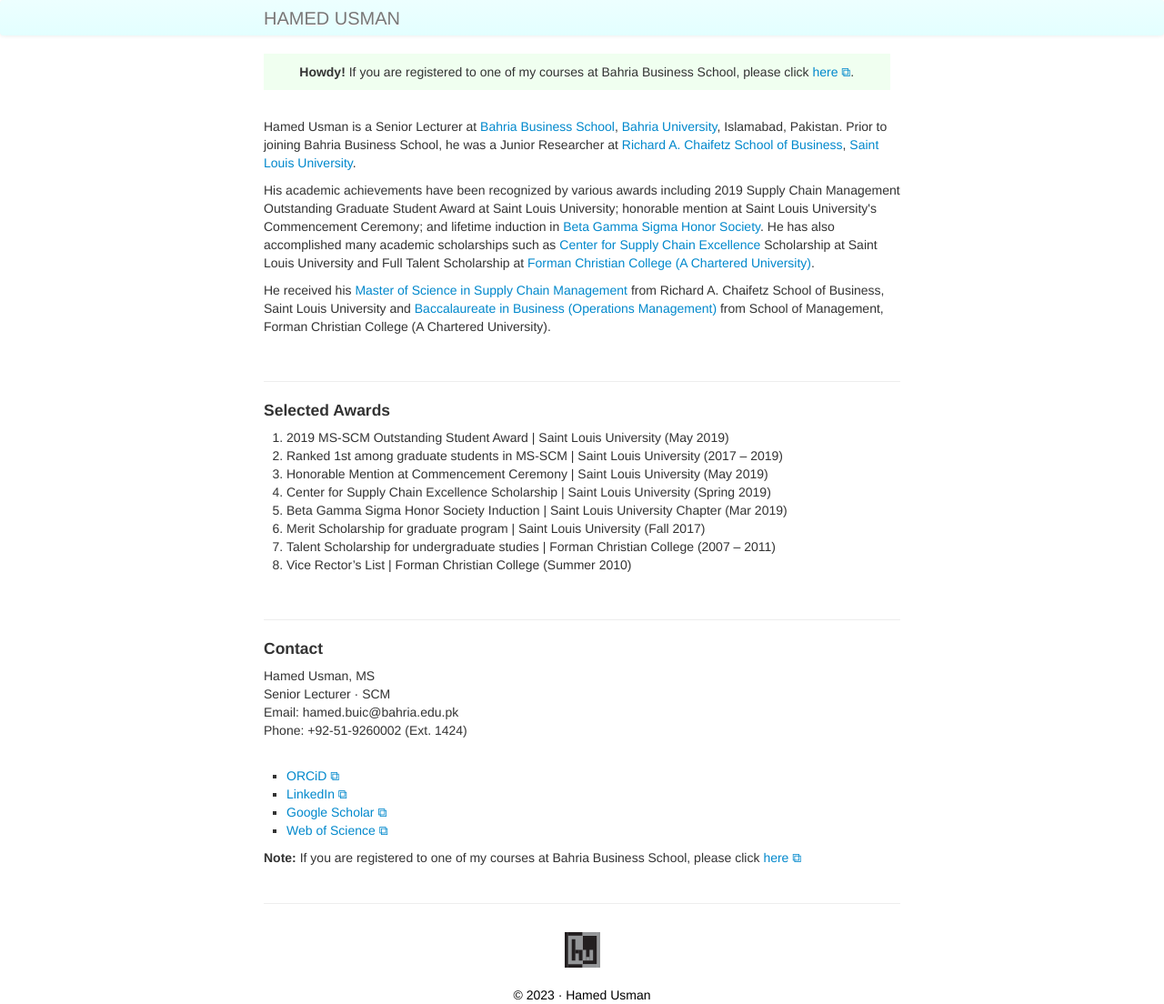
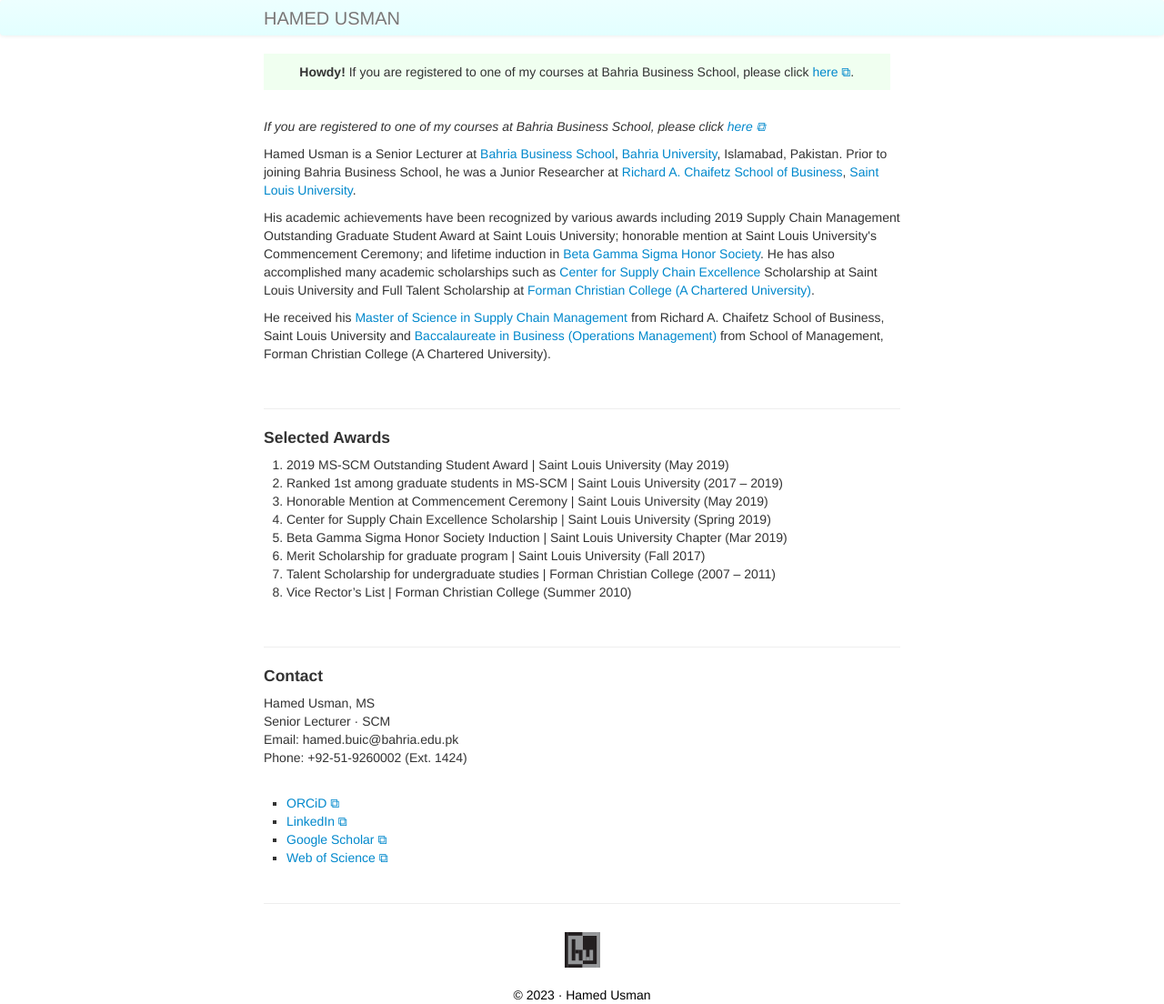
Before and after one commit to hamedusman/hamedusman.github.io, a Jekyll site: the page built from index.md, in a window 1280 px wide. Shown: the whole page at 91% size. Built offline with Jekyll 4.4.1, drawn with Linux system fonts in a browser that asks for light colours; some of the changed lines change nothing that is shown.

Commit message:
Update index.md

```diff
--- a/index.md
+++ b/index.md
@@ -9,6 +9,7 @@
 
 <br/>
 
+<p><i>If you are registered to one of my courses at Bahria Business School, please click <a href="https://101scm.github.io" target="_blank" rel="noopener noreferrer">here &#x29c9;</a></i></p>
 <p>Hamed Usman is a Senior Lecturer at <a href="https://www.bahria.edu.pk/buic/bbs">Bahria Business School</a>, <a href="https://www.bahria.edu.pk">Bahria University</a>, Islamabad, Pakistan. Prior to joining Bahria Business School, he was a Junior Researcher at <a href="https://www.slu.edu/business">Richard A. Chaifetz School of Business</a>, <a href="https://www.slu.edu">Saint Louis University</a>.</p>
 <p>His academic achievements have been recognized by various awards including 2019 Supply Chain Management Outstanding Graduate Student Award at Saint Louis University; honorable mention at Saint Louis University's Commencement Ceremony; and lifetime induction in <a href="https://www.betagammasigma.org">Beta Gamma Sigma Honor Society</a>. He has also accomplished many academic scholarships such as <a href="https://www.slu.edu/business/centers/supply-chain-excellence/index.php">Center for Supply Chain Excellence</a> Scholarship at Saint Louis University and Full Talent Scholarship at <a href="https://www.fccollege.edu.pk">Forman Christian College (A Chartered University)</a>.</p>
 <p>He received his <a href="https://www.slu.edu/business/graduate/supply-chain-management">Master of Science in Supply Chain Management</a> from Richard A. Chaifetz School of Business, Saint Louis University and <a href="https://www.fccollege.edu.pk/baccalaureate-in-business/">Baccalaureate in Business (Operations Management)</a> from School of Management, Forman Christian College (A Chartered University).</p>
@@ -47,4 +48,3 @@
   <li><a href="https://scholar.google.com/citations?user=wVuB9pAAAAAJ" target="_blank" rel="noopener noreferrer">Google Scholar &#x29c9;</a></li>
   <li><a href="https://www.webofscience.com/wos/author/record/HKO-5681-2023" target="_blank" rel="noopener noreferrer">Web of Science &#x29c9;</a></li>
 </ul>
-<strong>Note: </strong> If you are registered to one of my courses at Bahria Business School, please click <a href="https://101scm.github.io" target="_blank" rel="noopener noreferrer">here &#x29c9;</a>
```
